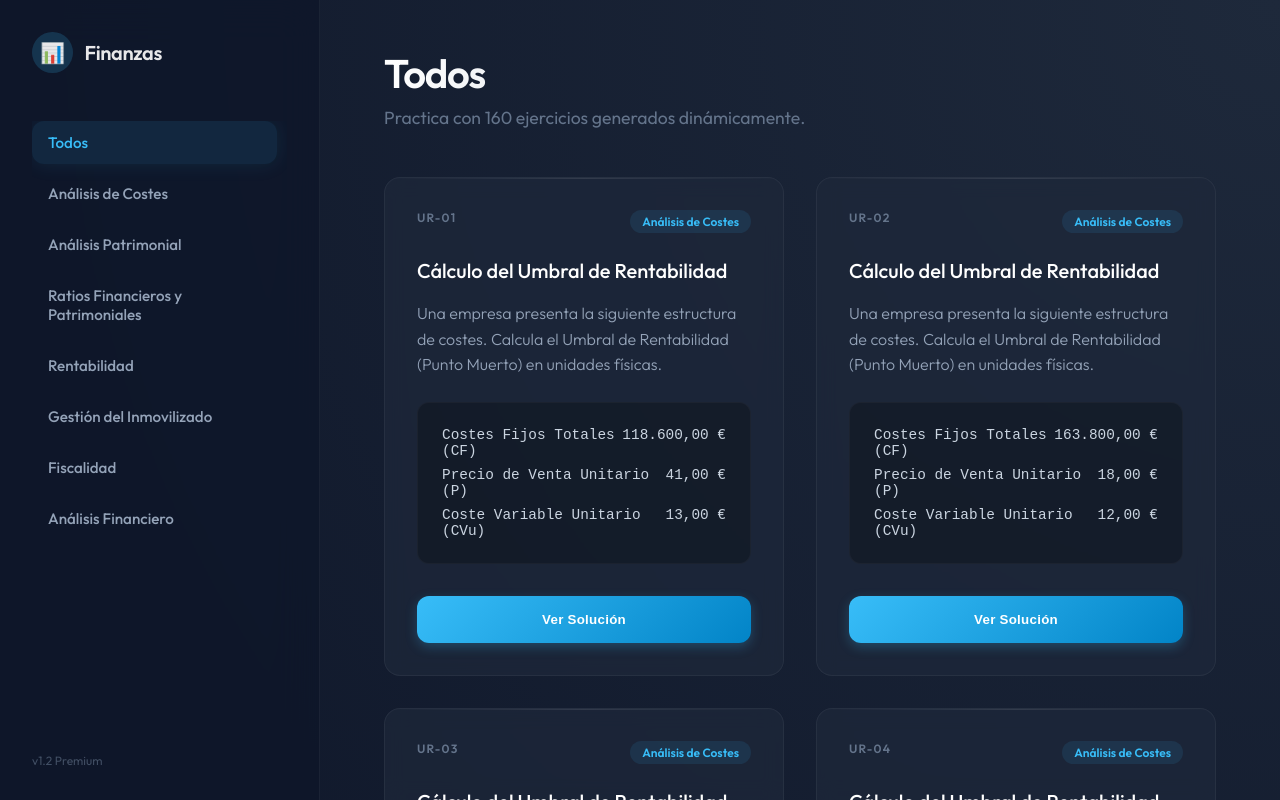
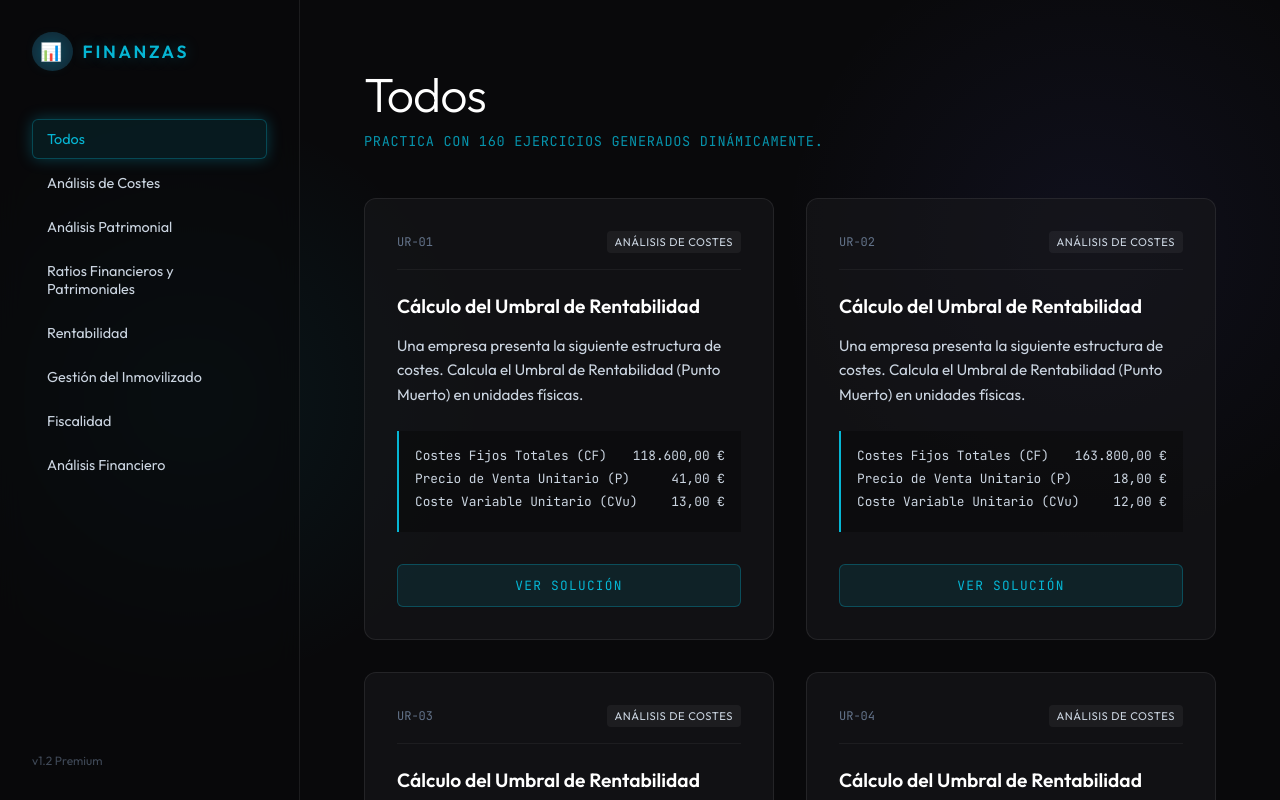
Before and after one commit to Mifsolan79/contabilidad_fiscalidad, a website built with Vite: page index.html in a window 1280 px wide. Built offline with nearby package versions, Linux system fonts and the light colour scheme.

Commit message:
Update to futuristic design v2 (force update)

```diff
--- a/src/styles/main.css
+++ b/src/styles/main.css
@@ -1,4 +1,4 @@
-@import url('https://fonts.googleapis.com/css2?family=Outfit:wght@300;400;500;600&display=swap');
+@import url('https://fonts.googleapis.com/css2?family=Outfit:wght@300;400;600&family=JetBrains+Mono:wght@400;700&display=swap');
 @import './variables.css';
 
 * {
@@ -9,272 +9,224 @@
 
 body {
     font-family: var(--font-family);
-    background: var(--bg-app);
+    background-color: var(--bg-app);
     background-image: var(--bg-gradient);
     color: var(--text-primary);
     height: 100vh;
     width: 100vw;
     overflow: hidden;
-    /* Prevent body scroll, handle internally */
-    -webkit-font-smoothing: antialiased;
 }
 
 #app {
     display: flex;
     height: 100vh;
-    width: 100%;
 }
 
-/* Glass Sidebar */
+/* Tech Sidebar */
 aside {
-    width: 320px;
+    width: 300px;
     background-color: var(--bg-sidebar);
     border-right: var(--glass-border);
-    backdrop-filter: blur(20px);
-    -webkit-backdrop-filter: blur(20px);
+    backdrop-filter: blur(12px);
+    padding: 2rem;
     display: flex;
     flex-direction: column;
-    padding: 2rem;
-    height: 100%;
-    flex-shrink: 0;
 }
 
 aside h1 {
-    font-size: 1.25rem;
-    font-weight: 600;
-    color: #fff;
-    letter-spacing: -0.02em;
+    font-size: 1.1rem;
+    text-transform: uppercase;
+    letter-spacing: 0.15em;
+    color: var(--accent-color);
     margin-bottom: 3rem;
+    text-shadow: var(--accent-glow);
     display: flex;
     align-items: center;
-    gap: 12px;
-    opacity: 0.9;
-}
-
-aside nav {
-    display: flex;
-    flex-direction: column;
-    gap: 0.5rem;
-    overflow-y: auto;
-    padding-right: 10px;
-}
-
-aside nav::-webkit-scrollbar {
-    width: 4px;
-}
-
-aside nav::-webkit-scrollbar-thumb {
-    background: rgba(255, 255, 255, 0.1);
-    border-radius: 4px;
+    gap: 10px;
 }
 
 aside nav button {
     background: transparent;
-    border: none;
+    border: 1px solid transparent;
     width: 100%;
     text-align: left;
-    padding: 12px 16px;
+    padding: 10px 14px;
     color: var(--text-secondary);
-    font-family: inherit;
-    font-size: 0.95rem;
-    font-weight: 500;
+    font-family: var(--font-family);
+    font-size: 0.9rem;
     cursor: pointer;
-    border-radius: 12px;
-    transition: all 0.3s cubic-bezier(0.4, 0, 0.2, 1);
+    border-radius: var(--radius-sm);
+    margin-bottom: 4px;
+    transition: var(--transition-fast);
 }
 
 aside nav button:hover {
-    background-color: rgba(255, 255, 255, 0.03);
+    background: rgba(255, 255, 255, 0.03);
     color: #fff;
-    transform: translateX(4px);
+    border-color: rgba(255, 255, 255, 0.1);
 }
 
 aside nav button.active {
-    background-color: rgba(56, 189, 248, 0.1);
+    background: rgba(6, 182, 212, 0.1);
     color: var(--accent-color);
-    box-shadow: 0 0 20px rgba(56, 189, 248, 0.1);
+    border-color: rgba(6, 182, 212, 0.3);
+    box-shadow: var(--accent-glow);
 }
 
-/* Main Content Area */
+/* Main Area */
 main {
     flex: 1;
-    height: 100%;
     overflow-y: auto;
-    padding: 0;
     position: relative;
 }
 
 .content-wrapper {
-    padding: 3rem 4rem;
-    max-width: 1600px;
+    padding: 4rem;
+    max-width: 1800px;
     margin: 0 auto;
 }
 
-header {
-    margin-bottom: 3rem;
-    animation: slideDown 0.6s ease-out;
-}
-
-main h2 {
-    font-size: 2.5rem;
-    font-weight: 600;
-    letter-spacing: -0.03em;
-    background: linear-gradient(to right, #ffffff, #94a3b8);
-    -webkit-background-clip: text;
-    -webkit-text-fill-color: transparent;
+header h2 {
+    font-size: 3rem;
+    font-weight: 300;
+    letter-spacing: -0.02em;
+    color: #fff;
     margin-bottom: 0.5rem;
 }
 
 .intro-text {
-    color: var(--text-muted);
-    font-size: 1.1rem;
+    font-family: var(--font-mono);
+    color: var(--accent-color);
+    font-size: 0.85rem;
+    opacity: 0.8;
+    letter-spacing: 0.05em;
+    text-transform: uppercase;
 }
 
-/* Grid Layout */
+/* High-Tech Grid */
 .exercises-grid {
     display: grid;
-    grid-template-columns: repeat(auto-fill, minmax(380px, 1fr));
+    grid-template-columns: repeat(auto-fill, minmax(400px, 1fr));
     gap: 2rem;
-    padding-bottom: 4rem;
+    margin-top: 3rem;
+    padding-bottom: 5rem;
 }
 
-/* Updated Card Style */
+/* Card Design */
 .exercise-card {
-    background-color: var(--bg-card);
-    backdrop-filter: blur(10px);
+    background: var(--bg-card);
     border: var(--glass-border);
     border-radius: var(--radius-md);
     padding: 2rem;
+    position: relative;
+    transition: var(--transition-fast);
     display: flex;
     flex-direction: column;
-    transition: all 0.4s cubic-bezier(0.4, 0, 0.2, 1);
-    position: relative;
-    overflow: hidden;
-}
-
-.exercise-card::before {
-    content: '';
-    position: absolute;
-    top: 0;
-    left: 0;
-    right: 0;
-    height: 1px;
-    background: linear-gradient(90deg, transparent, rgba(255, 255, 255, 0.1), transparent);
 }
 
 .exercise-card:hover {
-    transform: translateY(-8px);
-    box-shadow: var(--shadow-lg), 0 0 30px rgba(56, 189, 248, 0.05);
-    border-color: rgba(56, 189, 248, 0.2);
-    background-color: var(--bg-card-hover);
+    border-color: var(--accent-color);
+    box-shadow: 0 0 20px rgba(6, 182, 212, 0.1);
+    background: var(--bg-card-hover);
+    transform: translateY(-4px);
 }
 
-/* Card Content */
 .exercise-header {
     display: flex;
     justify-content: space-between;
+    align-items: center;
     margin-bottom: 1.5rem;
+    border-bottom: 1px solid rgba(255, 255, 255, 0.05);
+    padding-bottom: 1rem;
 }
 
 .exercise-id {
+    font-family: var(--font-mono);
     font-size: 0.75rem;
-    font-weight: 700;
     color: var(--text-muted);
-    letter-spacing: 0.1em;
-    text-transform: uppercase;
 }
 
 .exercise-category {
-    font-size: 0.75rem;
-    padding: 4px 12px;
-    border-radius: 20px;
-    background: rgba(56, 189, 248, 0.1);
-    color: var(--accent-color);
-    font-weight: 600;
+    font-size: 0.7rem;
+    text-transform: uppercase;
+    letter-spacing: 0.05em;
+    background: rgba(255, 255, 255, 0.05);
+    padding: 4px 8px;
+    border-radius: 4px;
+    color: var(--text-secondary);
 }
 
 .exercise-card h3 {
-    font-size: 1.25rem;
-    font-weight: 500;
-    line-height: 1.4;
+    font-size: 1.2rem;
+    font-weight: 600;
     margin-bottom: 1rem;
     color: #fff;
 }
 
 .exercise-question {
     color: var(--text-secondary);
+    font-size: 0.95rem;
+    line-height: 1.6;
     margin-bottom: 1.5rem;
-    font-weight: 300;
-    line-height: 1.6;
+    flex-grow: 1;
 }
 
 .exercise-data {
-    background: rgba(0, 0, 0, 0.25);
-    padding: 1.5rem;
-    border-radius: 12px;
+    background: rgba(0, 0, 0, 0.3);
+    border-left: 2px solid var(--accent-color);
+    padding: 1rem;
+    font-family: var(--font-mono);
+    font-size: 0.8rem;
+    color: var(--text-secondary);
     margin-bottom: 2rem;
-    font-family: 'Courier New', monospace;
-    /* Monospaced for numbers alignment */
-    font-size: 0.9rem;
-    color: #cbd5e1;
-    border: 1px solid rgba(255, 255, 255, 0.03);
 }
 
 .exercise-data div {
-    margin-bottom: 8px;
+    margin-bottom: 6px;
     display: flex;
     justify-content: space-between;
 }
 
-.exercise-data div:last-child {
-    margin-bottom: 0;
-}
-
-/* Button & Solution */
-.solution-container {
-    margin-top: auto;
-}
-
 .btn-reveal {
-    background: linear-gradient(135deg, var(--accent-color), #0284c7);
-    color: #fff;
-    border: none;
-    padding: 1rem;
+    background: rgba(6, 182, 212, 0.1);
+    border: 1px solid rgba(6, 182, 212, 0.3);
+    color: var(--accent-color);
+    padding: 12px;
+    border-radius: var(--radius-sm);
+    cursor: pointer;
+    font-family: var(--font-mono);
+    text-transform: uppercase;
+    letter-spacing: 0.1em;
+    font-size: 0.8rem;
+    transition: var(--transition-fast);
     width: 100%;
-    border-radius: 12px;
-    font-weight: 600;
-    letter-spacing: 0.02em;
-    cursor: pointer;
-    transition: all 0.3s;
-    box-shadow: 0 4px 12px rgba(56, 189, 248, 0.25);
 }
 
 .btn-reveal:hover {
-    transform: translateY(-2px);
-    box-shadow: 0 8px 20px rgba(56, 189, 248, 0.4);
-    filter: brightness(1.1);
+    background: var(--accent-color);
+    color: #000;
+    box-shadow: var(--accent-glow);
 }
 
 .solution-content {
-    background: rgba(16, 185, 129, 0.1);
-    border: 1px solid rgba(16, 185, 129, 0.2);
-    padding: 1.5rem;
-    border-radius: 12px;
-    color: #34d399;
-    animation: fadeInUp 0.4s ease-out;
+    margin-top: 1rem;
+    padding: 1rem;
+    border: 1px dashed rgba(6, 182, 212, 0.3);
+    border-radius: var(--radius-sm);
+    background: rgba(6, 182, 212, 0.02);
 }
 
 .solution-val {
-    font-size: 1.2rem;
+    font-family: var(--font-mono);
+    color: var(--accent-color);
+    font-size: 1.1rem;
     font-weight: 700;
     margin-bottom: 0.5rem;
-    color: #6ee7b7;
 }
 
 .solution-expl {
-    font-size: 0.9rem;
-    opacity: 0.9;
-    line-height: 1.5;
+    font-size: 0.85rem;
+    color: var(--text-muted);
     white-space: pre-wrap;
 }
 
@@ -282,36 +234,22 @@ main h2 {
     display: none;
 }
 
-/* Animations */
-@keyframes slideDown {
-    from {
-        opacity: 0;
-        transform: translateY(-20px);
-    }
-
-    to {
-        opacity: 1;
-        transform: translateY(0);
-    }
+/* Scrollbar */
+main::-webkit-scrollbar {
+    width: 8px;
 }
 
-@keyframes fadeInUp {
-    from {
-        opacity: 0;
-        transform: translateY(10px);
-    }
-
-    to {
-        opacity: 1;
-        transform: translateY(0);
-    }
+main::-webkit-scrollbar-track {
+    background: var(--bg-app);
 }
 
-/* Mobile */
-@media (max-width: 1024px) {
-    aside {
-        width: 260px;
-    }
+main::-webkit-scrollbar-thumb {
+    background: #333;
+    border-radius: 4px;
+}
+
+main::-webkit-scrollbar-thumb:hover {
+    background: #444;
 }
 
 @media (max-width: 768px) {
@@ -322,46 +260,22 @@ main h2 {
     aside {
         width: 100%;
         height: auto;
+        border-right: none;
+        border-bottom: var(--glass-border);
         padding: 1rem;
-        flex-direction: row;
-        align-items: center;
-        justify-content: space-between;
-        background: var(--bg-app);
-        z-index: 50;
-    }
-
-    aside h1 {
-        margin: 0;
-        font-size: 1.1rem;
     }
 
     aside nav {
         display: none;
-        /* Hide nav on mobile for simplicity in this version, or use toggle */
-        position: absolute;
-        top: 60px;
-        left: 0;
-        right: 0;
-        background: var(--bg-app);
-        padding: 1rem;
-        height: calc(100vh - 60px);
+        margin-top: 1rem;
     }
 
-    aside.active nav {
-        display: flex;
-    }
-
-    /* Logic for toggle needs JS */
-
-    .content-wrapper {
-        padding: 2rem 1rem;
-    }
-
-    main h2 {
-        font-size: 2rem;
-    }
-
+    /* Simplified for mobile */
     .exercises-grid {
         grid-template-columns: 1fr;
     }
+
+    .content-wrapper {
+        padding: 1.5rem;
+    }
 }
--- a/src/styles/variables.css
+++ b/src/styles/variables.css
@@ -1,33 +1,33 @@
 :root {
-  /* Premium Dark Palette */
-  --bg-app: #0f172a;
-  /* Deep Slate */
-  --bg-gradient: radial-gradient(circle at top right, #1e293b, #0f172a);
+  /* Futuristic & Balanced */
+  --bg-app: #09090b;
+  /* Obsidian */
+  --bg-gradient: radial-gradient(circle at 15% 50%, rgba(6, 182, 212, 0.08), transparent 25%), radial-gradient(circle at 85% 30%, rgba(99, 102, 241, 0.08), transparent 25%);
 
-  --bg-sidebar: rgba(15, 23, 42, 0.85);
-  --bg-card: rgba(30, 41, 59, 0.7);
-  --bg-card-hover: rgba(30, 41, 59, 0.9);
+  --bg-sidebar: rgba(9, 9, 11, 0.6);
+  --bg-card: rgba(24, 24, 27, 0.6);
+  --bg-card-hover: rgba(39, 39, 42, 0.8);
 
-  --text-primary: #f1f5f9;
-  --text-secondary: #94a3b8;
+  --text-primary: #f8fafc;
+  --text-secondary: #cbd5e1;
   --text-muted: #64748b;
 
-  --accent-color: #38bdf8;
-  /* Sky Blue */
-  --accent-glow: rgba(56, 189, 248, 0.3);
-  --border-color: rgba(148, 163, 184, 0.1);
-  --glass-border: 1px solid rgba(255, 255, 255, 0.05);
+  --accent-color: #06b6d4;
+  /* Cyan Neon */
+  --accent-glow: 0 0 15px rgba(6, 182, 212, 0.3);
 
-  --font-family: 'Outfit', -apple-system, BlinkMacSystemFont, "Segoe UI", Roboto, sans-serif;
+  --border-color: rgba(255, 255, 255, 0.08);
+  --glass-border: 1px solid rgba(255, 255, 255, 0.08);
+
+  --font-family: 'Outfit', sans-serif;
+  --font-mono: 'JetBrains Mono', 'Fira Code', monospace;
 
   --spacing-sm: 0.75rem;
   --spacing-md: 1.5rem;
-  --spacing-lg: 2rem;
 
-  --radius-sm: 8px;
-  --radius-md: 16px;
-  --radius-lg: 24px;
+  --radius-sm: 6px;
+  --radius-md: 12px;
 
-  --shadow-sm: 0 4px 6px -1px rgba(0, 0, 0, 0.1);
-  --shadow-lg: 0 10px 15px -3px rgba(0, 0, 0, 0.2), 0 4px 6px -2px rgba(0, 0, 0, 0.1);
+  --shadow-sm: 0 4px 6px -1px rgba(0, 0, 0, 0.3);
+  --transition-fast: 0.2s ease;
 }
```
